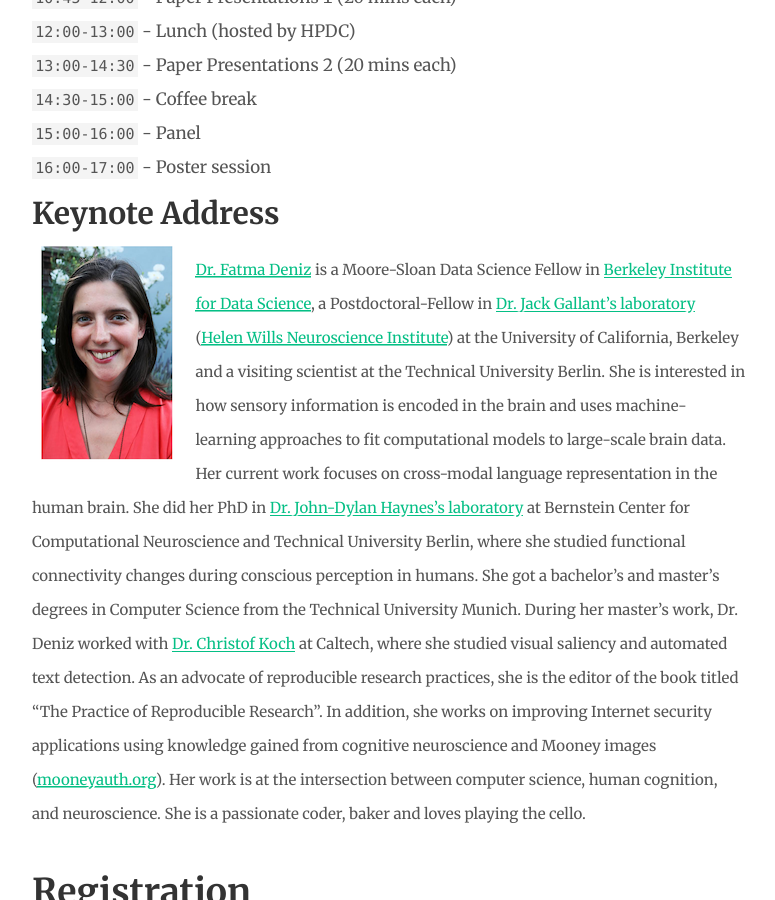
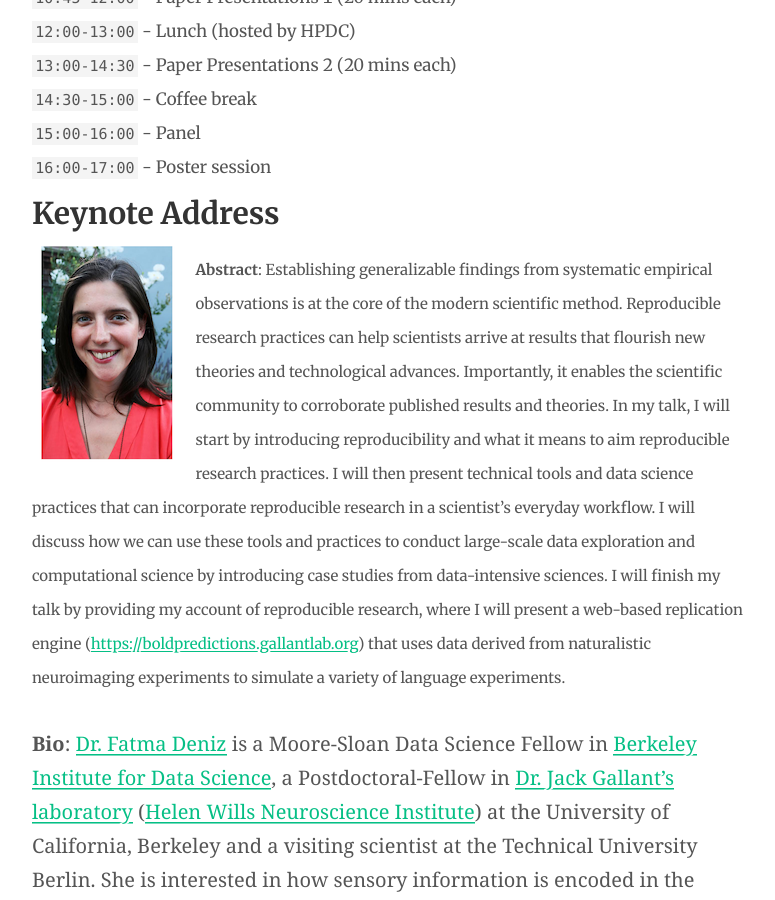
Before and after one commit to hwerbel/2018, a Jekyll site: the page built from index.md, in a window 1280 px wide and 900 px high, scrolled down 3804 px. Shown: the whole window, without its empty margins (251-1026 px from the left). Built offline with Jekyll 4.4.1, drawn with Linux system fonts in a browser that asks for light colours; our own code applies the rules of GitHub Pages for plain Markdown files; some of the changed text lies outside the part shown.

Commit message:
Adds abstract for keynote

```diff
--- a/index.md
+++ b/index.md
@@ -137,8 +137,27 @@ exhaustive list): [CWL](http://commonwl.org),
 {% include figure.html image="assets/fatma.png" position="left" %}
 
 <small>
-[Dr. Fatma Deniz](https://bids.berkeley.edu/people/fatma-imamoglu) is
-a Moore-Sloan Data Science Fellow in [Berkeley Institute for Data
+**Abstract**: Establishing generalizable findings from systematic
+empirical observations is at the core of the modern scientific method.
+Reproducible research practices can help scientists arrive at results
+that flourish new theories and technological advances. Importantly, it
+enables the scientific community to corroborate published results and
+theories. In my talk, I will start by introducing reproducibility and
+what it means to aim reproducible research practices. I will then
+present technical tools and data science practices that can
+incorporate reproducible research in a scientist’s everyday workflow.
+I will discuss how we can use these tools and practices to conduct
+large-scale data exploration and computational science by introducing
+case studies from data-intensive sciences. I will finish my talk by
+providing my account of reproducible research, where I will present a
+web-based replication engine
+(<https://boldpredictions.gallantlab.org>) that uses data derived from
+naturalistic neuroimaging experiments to simulate a variety of
+language experiments.
+
+**Bio**: [Dr. Fatma
+Deniz](https://bids.berkeley.edu/people/fatma-imamoglu) is a
+Moore-Sloan Data Science Fellow in [Berkeley Institute for Data
 Science](http://bids.berkeley.edu/), a Postdoctoral-Fellow in [Dr.
 Jack Gallant’s laboratory](http://gallantlab.org/) ([Helen Wills
 Neuroscience Institute](http://neuroscience.berkeley.edu/)) at the
```
